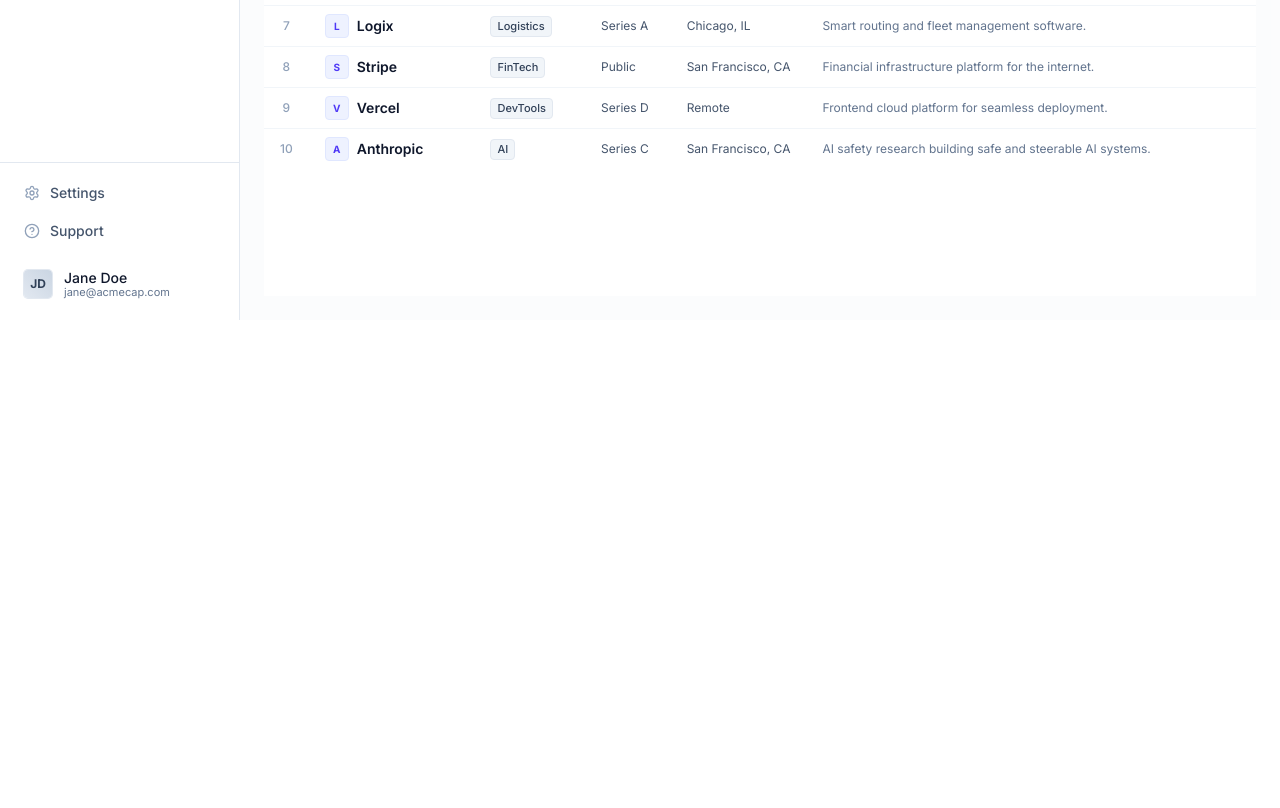
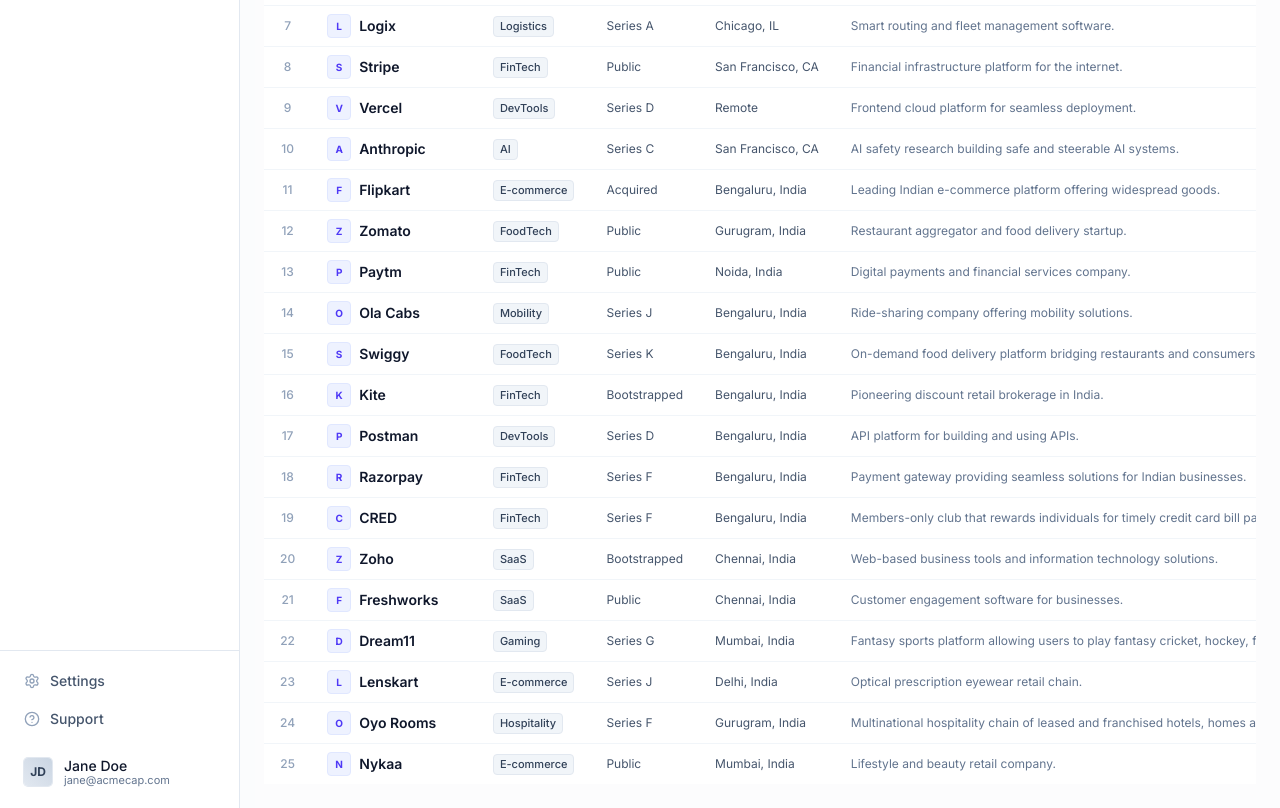
Before and after one commit to pjha26/vc-intelligence, a Next.js app: page /companies in a window 1280 px wide. Shown: the part 480-1288 px from the top of the page. Before the commit the page ends 800 px from the top, so only its background shows below. Built offline with nearby package versions, Linux system fonts and the light colour scheme.

Commit message:
Add companies dashboard with mock data, search, and filtering capabilities.

```diff
--- a/src/app/(dashboard)/companies/page.tsx
+++ b/src/app/(dashboard)/companies/page.tsx
@@ -16,6 +16,7 @@
     const [search, setSearch] = useState(initialQuery);
     const [stageFilter, setStageFilter] = useState("All");
     const [industryFilter, setIndustryFilter] = useState("All");
+    const [locationFilter, setLocationFilter] = useState("All");
     const [savedLists, setSavedLists] = useState<{ id: string, name: string }[]>([]);
 
     // Update search when URL param changes
@@ -30,6 +31,7 @@
 
     const stages = ["All", ...Array.from(new Set(mockCompanies.map(c => c.stage)))];
     const industries = ["All", ...Array.from(new Set(mockCompanies.map(c => c.industry)))];
+    const locations = ["All", ...Array.from(new Set(mockCompanies.map(c => c.location)))].sort();
 
     const filteredCompanies = useMemo(() => {
         return mockCompanies.filter(c => {
@@ -37,16 +39,17 @@
                 c.description.toLowerCase().includes(search.toLowerCase());
             const matchesStage = stageFilter === "All" || c.stage === stageFilter;
             const matchesIndustry = industryFilter === "All" || c.industry === industryFilter;
+            const matchesLocation = locationFilter === "All" || c.location === locationFilter;
 
-            return matchesSearch && matchesStage && matchesIndustry;
+            return matchesSearch && matchesStage && matchesIndustry && matchesLocation;
         });
-    }, [search, stageFilter, industryFilter]);
+    }, [search, stageFilter, industryFilter, locationFilter]);
 
     const handleSaveSearch = () => {
         const newSaved = {
             id: Date.now().toString(),
-            name: `Search: ${search || 'All'} | ${stageFilter} | ${industryFilter}`,
-            filters: { search, stageFilter, industryFilter }
+            name: `Search: ${search || 'All'} | ${stageFilter} | ${industryFilter} | Loc: ${locationFilter}`,
+            filters: { search, stageFilter, industryFilter, locationFilter }
         };
         const existing = JSON.parse(localStorage.getItem("vc_saved_searches") || "[]");
         localStorage.setItem("vc_saved_searches", JSON.stringify([...existing, newSaved]));
@@ -104,12 +107,23 @@
                         {stages.map(s => <option key={s} value={s}>{s}</option>)}
                     </select>
                 </div>
-                {(search || industryFilter !== "All" || stageFilter !== "All") && (
+                <div className="flex items-center gap-2">
+                    <span className="text-xs font-medium text-slate-500">Location:</span>
+                    <select
+                        className="py-1.5 pl-2 pr-6 bg-white border border-slate-200 rounded text-xs focus:border-indigo-500 outline-none cursor-pointer max-w-[140px] truncate"
+                        value={locationFilter}
+                        onChange={(e) => setLocationFilter(e.target.value)}
+                    >
+                        {locations.map(l => <option key={l} value={l}>{l.split(',')[0]}</option>)}
+                    </select>
+                </div>
+                {(search || industryFilter !== "All" || stageFilter !== "All" || locationFilter !== "All") && (
                     <button
                         onClick={() => {
                             setSearch("");
                             setStageFilter("All");
                             setIndustryFilter("All");
+                            setLocationFilter("All");
                         }}
                         className="text-xs text-indigo-600 font-medium hover:text-indigo-700 ml-auto px-2"
                     >
--- a/src/data/mock-companies.json
+++ b/src/data/mock-companies.json
@@ -88,5 +88,140 @@
         "stage": "Series C",
         "location": "San Francisco, CA",
         "description": "AI safety research building safe and steerable AI systems."
+    },
+    {
+        "id": "11",
+        "name": "Flipkart",
+        "url": "https://www.flipkart.com",
+        "industry": "E-commerce",
+        "stage": "Acquired",
+        "location": "Bengaluru, India",
+        "description": "Leading Indian e-commerce platform offering widespread goods."
+    },
+    {
+        "id": "12",
+        "name": "Zomato",
+        "url": "https://www.zomato.com",
+        "industry": "FoodTech",
+        "stage": "Public",
+        "location": "Gurugram, India",
+        "description": "Restaurant aggregator and food delivery startup."
+    },
+    {
+        "id": "13",
+        "name": "Paytm",
+        "url": "https://paytm.com",
+        "industry": "FinTech",
+        "stage": "Public",
+        "location": "Noida, India",
+        "description": "Digital payments and financial services company."
+    },
+    {
+        "id": "14",
+        "name": "Ola Cabs",
+        "url": "https://www.olacabs.com",
+        "industry": "Mobility",
+        "stage": "Series J",
+        "location": "Bengaluru, India",
+        "description": "Ride-sharing company offering mobility solutions."
+    },
+    {
+        "id": "15",
+        "name": "Swiggy",
+        "url": "https://www.swiggy.com",
+        "industry": "FoodTech",
+        "stage": "Series K",
+        "location": "Bengaluru, India",
+        "description": "On-demand food delivery platform bridging restaurants and consumers."
+    },
+    {
+        "id": "16",
+        "name": "Kite",
+        "url": "https://zerodha.com",
+        "industry": "FinTech",
+        "stage": "Bootstrapped",
+        "location": "Bengaluru, India",
+        "description": "Pioneering discount retail brokerage in India."
+    },
+    {
+        "id": "17",
+        "name": "Postman",
+        "url": "https://www.postman.com",
+        "industry": "DevTools",
+        "stage": "Series D",
+        "location": "Bengaluru, India",
+        "description": "API platform for building and using APIs."
+    },
+    {
+        "id": "18",
+        "name": "Razorpay",
+        "url": "https://razorpay.com",
+        "industry": "FinTech",
+        "stage": "Series F",
+        "location": "Bengaluru, India",
+        "description": "Payment gateway providing seamless solutions for Indian businesses."
+    },
+    {
+        "id": "19",
+        "name": "CRED",
+        "url": "https://cred.club",
+        "industry": "FinTech",
+        "stage": "Series F",
+        "location": "Bengaluru, India",
+        "description": "Members-only club that rewards individuals for timely credit card bill payments."
+    },
+    {
+        "id": "20",
+        "name": "Zoho",
+        "url": "https://www.zoho.com",
+        "industry": "SaaS",
+        "stage": "Bootstrapped",
+        "location": "Chennai, India",
+        "description": "Web-based business tools and information technology solutions."
+    },
+    {
+        "id": "21",
+        "name": "Freshworks",
+        "url": "https://www.freshworks.com",
+        "industry": "SaaS",
+        "stage": "Public",
+        "location": "Chennai, India",
+        "description": "Customer engagement software for businesses."
+    },
+    {
+        "id": "22",
+        "name": "Dream11",
+        "url": "https://www.dream11.com",
+        "industry": "Gaming",
+        "stage": "Series G",
+        "location": "Mumbai, India",
+        "description": "Fantasy sports platform allowing users to play fantasy cricket, hockey, football, kabaddi, and basketball."
+    },
+    {
+        "id": "23",
+        "name": "Lenskart",
+        "url": "https://www.lenskart.com",
+        "industry": "E-commerce",
+        "stage": "Series J",
+        "location": "Delhi, India",
+        "description": "Optical prescription eyewear retail chain."
+    },
+    {
+        "id": "24",
+        "name": "Oyo Rooms",
+        "url": "https://www.oyorooms.com",
+        "industry": "Hospitality",
+        "stage": "Series F",
+        "location": "Gurugram, India",
+        "description": "Multinational hospitality chain of leased and franchised hotels, homes and living spaces."
+    },
+    {
+        "id": "25",
+        "name": "Nykaa",
+        "url": "https://www.nykaa.com",
+        "industry": "E-commerce",
+        "stage": "Public",
+        "location": "Mumbai, India",
+        "description": "Lifestyle and beauty retail company."
     }
 ]
```
